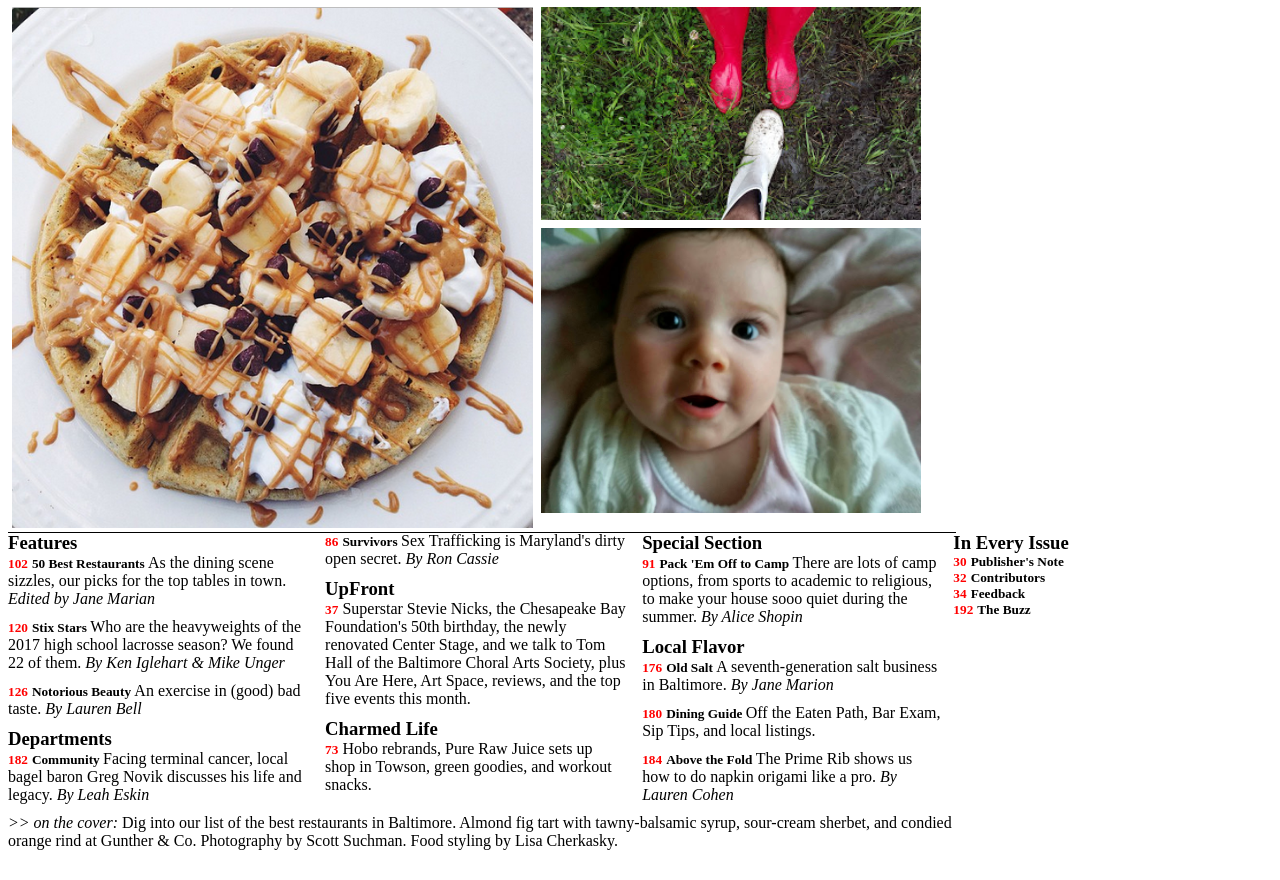
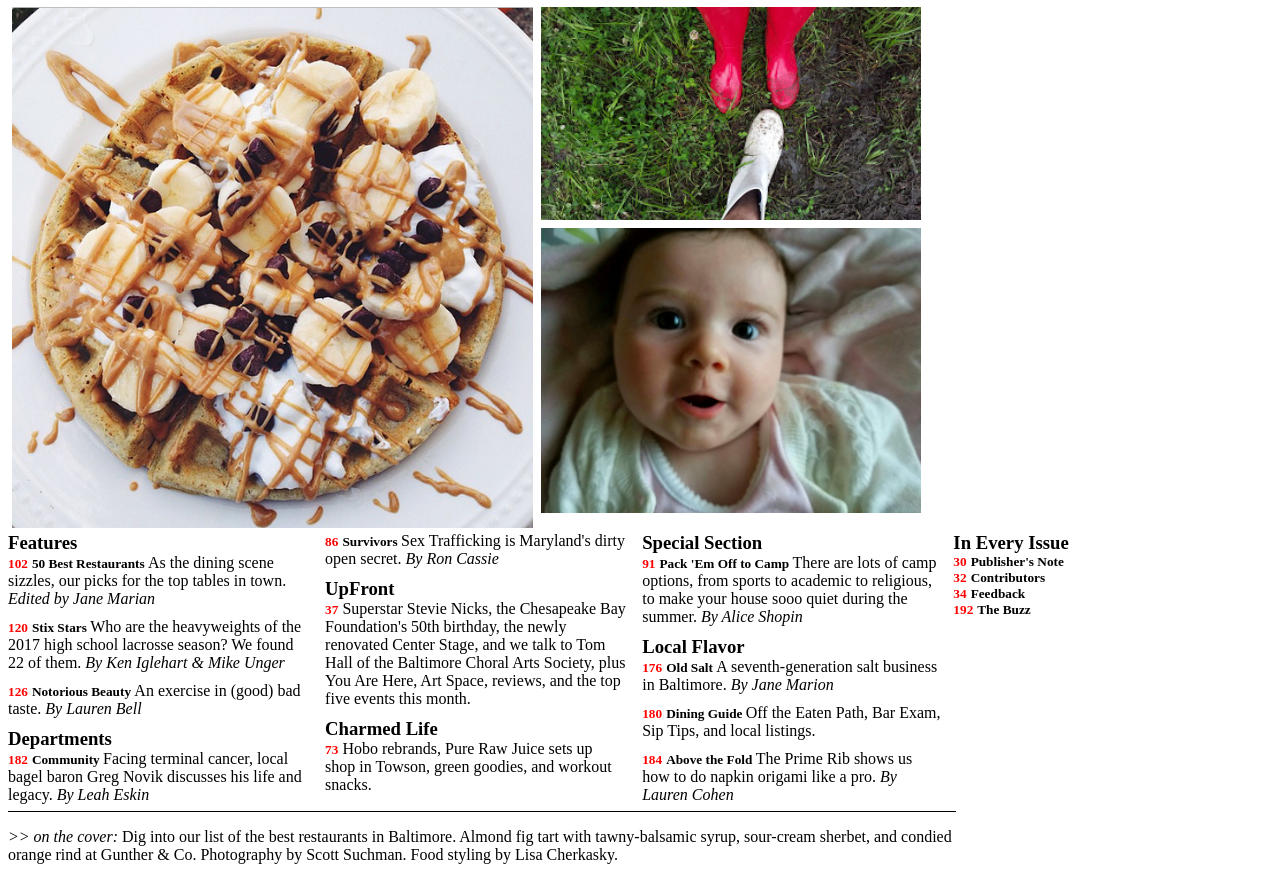
Before and after one commit to KateHollingsworth/baltimoremagazine, a plain HTML site: page index.html in a window 1280 px wide. Shown: the part 353-1233 px from the top of the page. Drawn offline with nearby package versions, Linux system fonts and the light colour scheme.

Commit message:
clear the float from columns

```diff
--- a/css/main.css
+++ b/css/main.css
@@ -16,7 +16,7 @@ header h4 span:after { /* the line */
     width: 9999px;
     position: absolute;
     margin-left: 5px;
-    top: 15px;
+    top: 25px;
 }
 
 header span {
@@ -90,7 +90,6 @@ h1 {
   float: left;
   width: 74%;
   column-width: 120px;
-  height:
 }
 
 /*Styling of Text in Columns */
@@ -99,7 +98,7 @@ h1 {
   text-align: justify;
 }
 
-.column-blurbs:after {
+.clearfix:after {
   content: '';
   display: table;
   clear: both;
--- a/index.html
+++ b/index.html
@@ -28,7 +28,7 @@
     <img class="sideimg" src="img\Smiling.jpg">
   </div>
 
-  <div>
+  <article class="clearfix">
     <div class="column-blurbs">
       <h3>Features</h3>
       <div class="blurb">
@@ -77,7 +77,7 @@
       <h5><span>34</span>Feedback</h5>
       <h5><span>192</span>The Buzz</h5>
     </div>
-  </div>
+  </article>
   <footer>
     <div><p><span>>> on the cover: </span>Dig into our list of the best restaurants in Baltimore. Almond fig tart with tawny-balsamic syrup, sour-cream sherbet, and condied orange rind at Gunther & Co. Photography by Scott Suchman. Food styling by Lisa Cherkasky.</p>
     </div>
```
